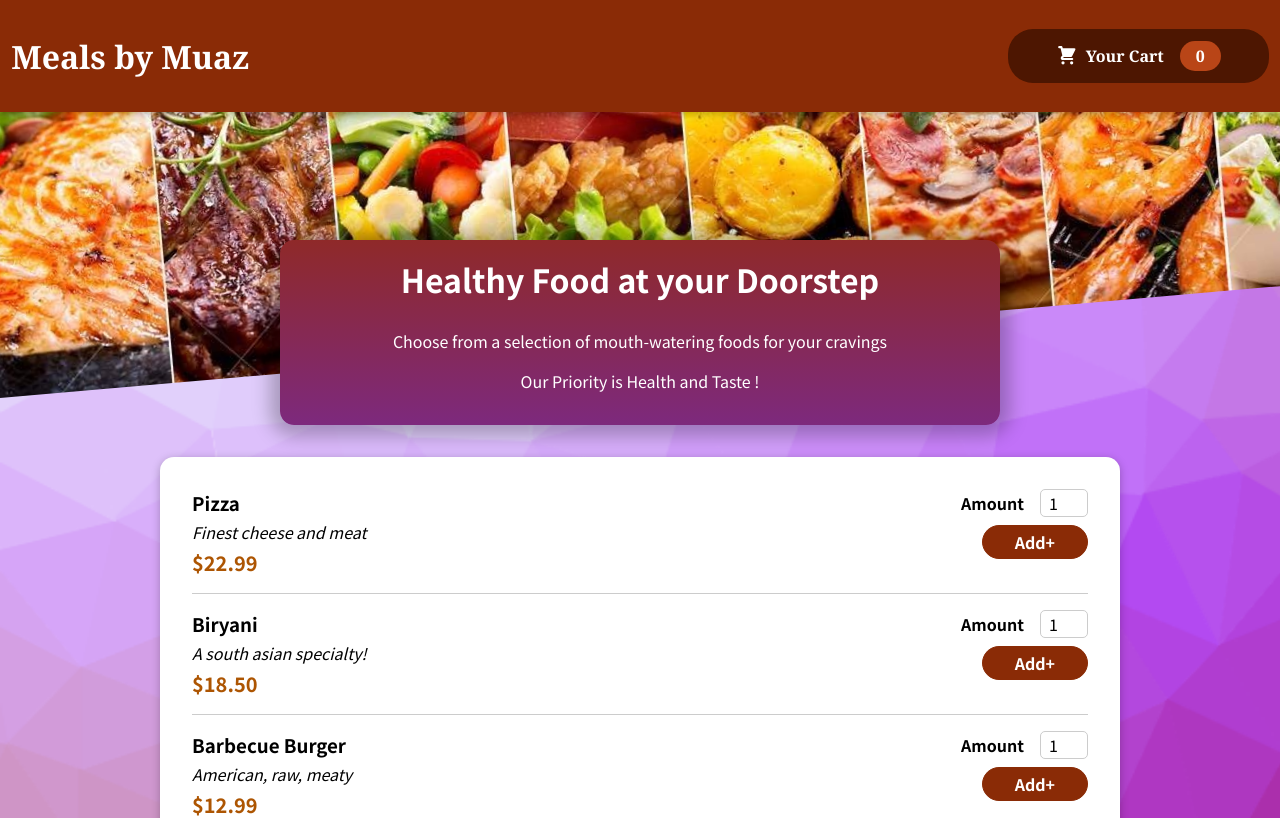
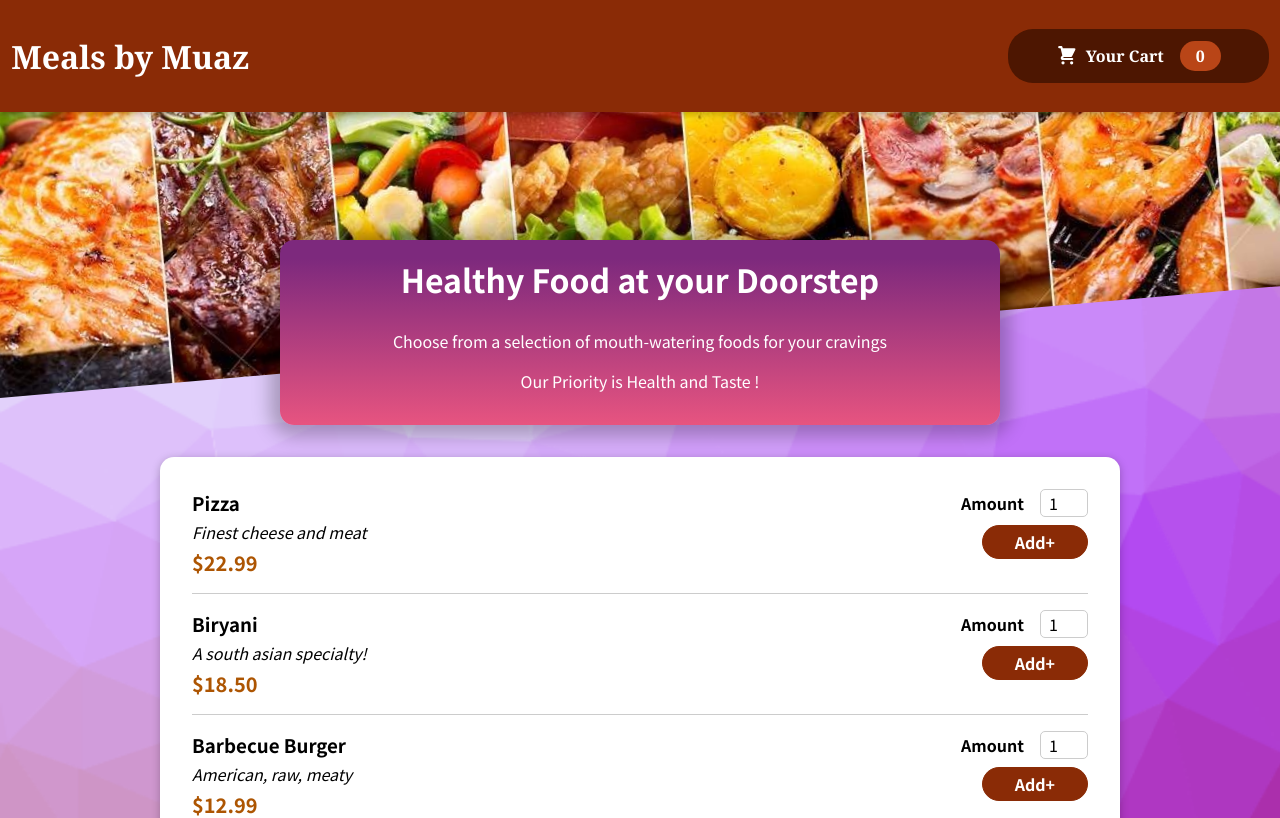
Before and after one commit to Muaz-Ashraf/Food-order-app-React, a React (Create React App) app: page / in a window 1280 px wide. Shown: the top 818 px of the page. Built offline with nearby package versions, Linux system fonts and the light colour scheme.

Commit message:
change summary color

```diff
--- a/src/Components/Meals/MealsSummary.module.css
+++ b/src/Components/Meals/MealsSummary.module.css
@@ -5,7 +5,7 @@
   margin: auto;
   margin-top: -10rem;
   position: relative;
-  background: linear-gradient(#8f2929, rgb(125, 41, 125));
+  background: linear-gradient(rgb(125, 41, 125) 10%, #e75480 100%);
   color: white;
   border-radius: 14px;
   padding: 1rem;
```
